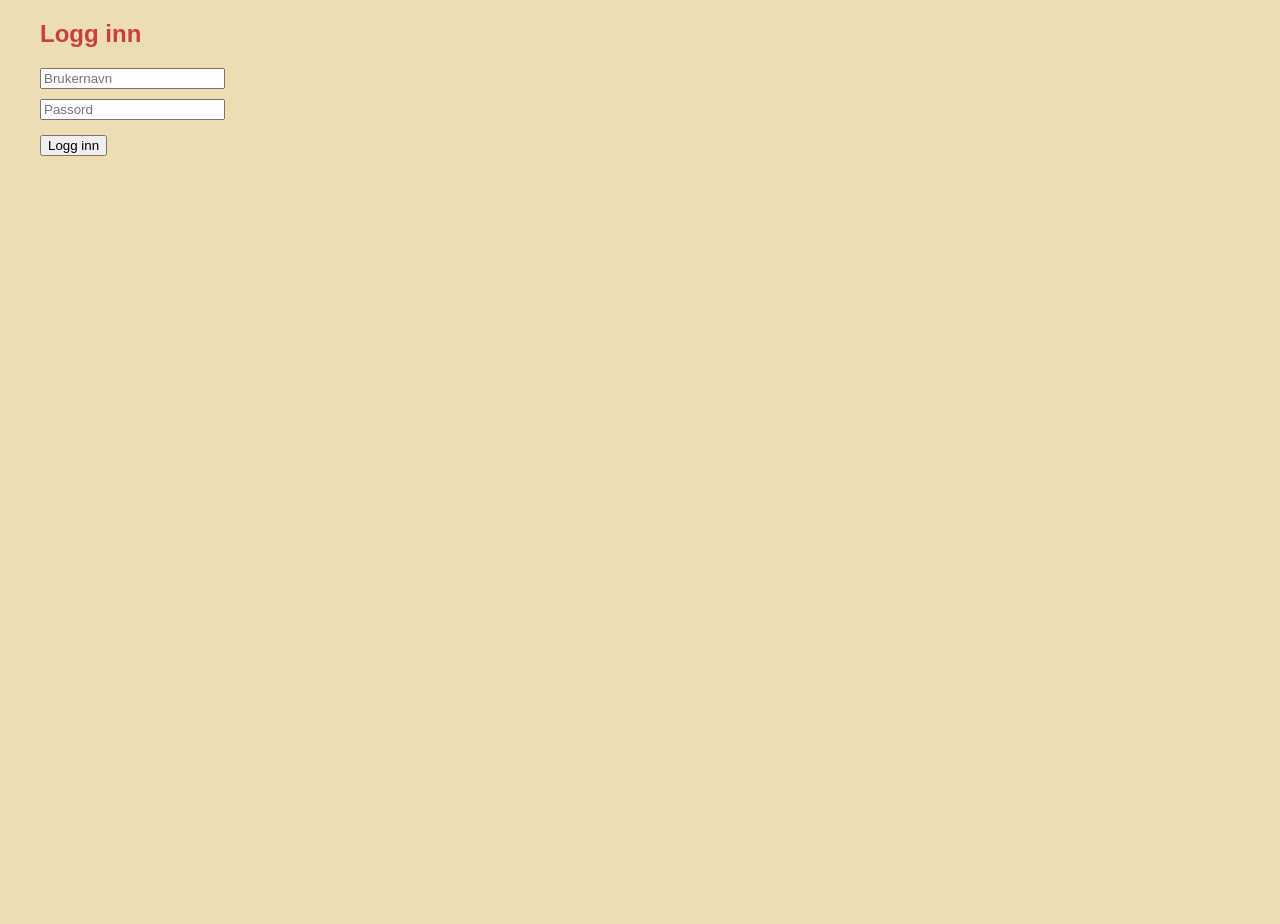
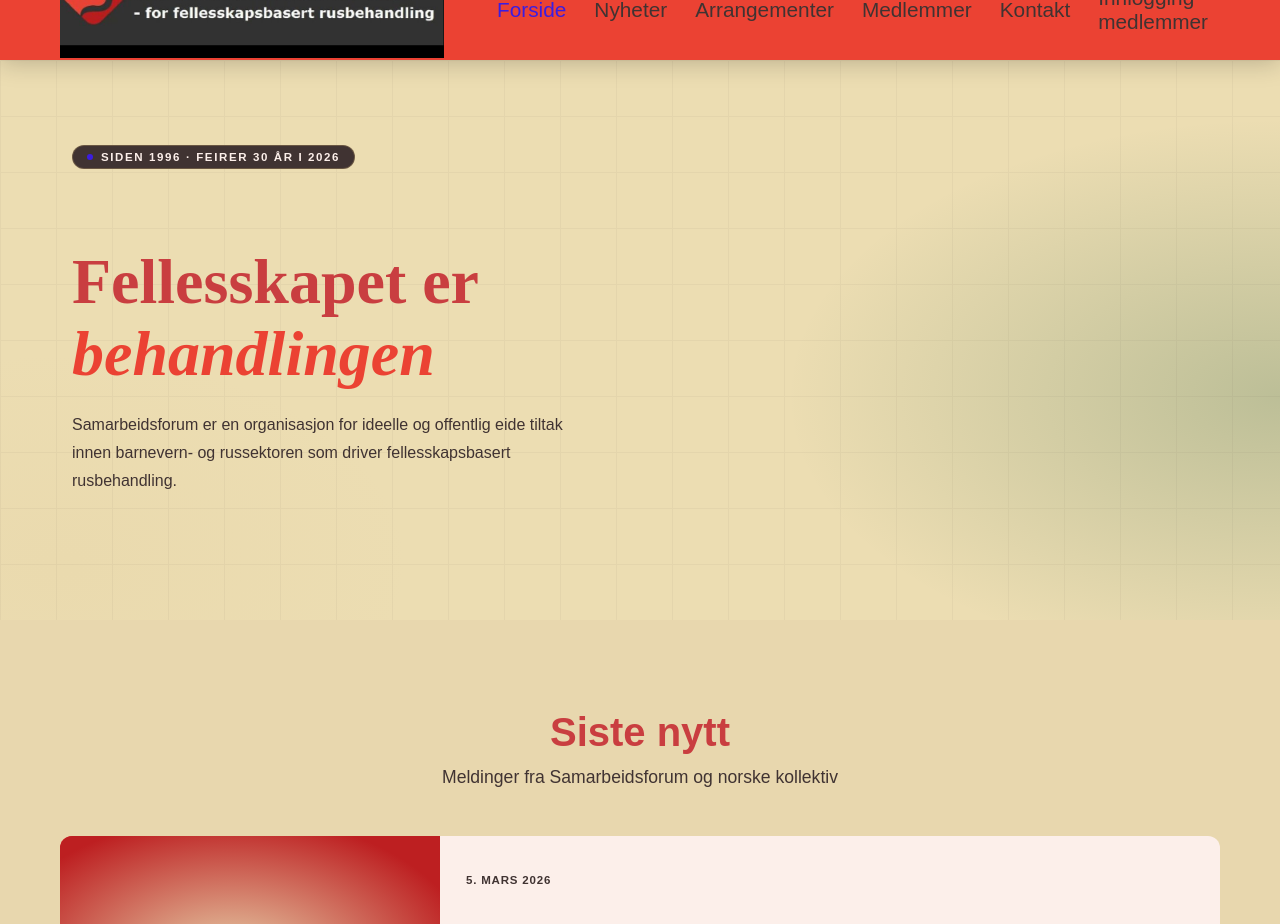
Before and after one commit to Laykajenta/Samarbeidsforum, a React (Vite) app in the folder felleskapsbasert/: page / in a window 1280 px wide. Shown: the part 40-964 px from the top of the page. Before the commit the page ends 800 px from the top, so only its background shows below. Built offline with nearby package versions, Linux system fonts and the light colour scheme.

Commit message:
la til react-router-dom og implementert ruter for navigasjon; opprettet useAuth-hook for brukerautentisering; oppdatert NavBar og beskyttede ruter

```diff
--- a/felleskapsbasert/package.json
+++ b/felleskapsbasert/package.json
@@ -11,7 +11,8 @@
   },
   "dependencies": {
     "react": "^19.2.5",
-    "react-dom": "^19.2.5"
+    "react-dom": "^19.2.5",
+    "react-router-dom": "^7.15.0"
   },
   "devDependencies": {
     "@eslint/js": "^10.0.1",
--- a/felleskapsbasert/src/App.jsx
+++ b/felleskapsbasert/src/App.jsx
@@ -1,3 +1,5 @@
+import { HashRouter, Routes, Route } from "react-router-dom";
+
 import NavBar from "./components/NavBar";
 import Hero from "./components/Hero";
 import News from "./components/News";
@@ -5,16 +7,20 @@
 import Members from "./components/Members";
 import Contact from "./components/Contact";
 import Footer from "./components/Footer";
+
 import Login from "./pages/Login";
 
 export default function App() {
-  return <Login />;
-}
+  return (
+    <HashRouter>
+      <NavBar />
 
-/* export default function App() {
-  return (
+      <Routes>
+        {/* 🟢 FULL FORSIDE */}
+        <Route
+          path="/"
+          element={
             <>
-      <NavBar />
               <Hero />
               <News />
               <Events />
@@ -22,5 +28,15 @@
               <Contact />
               <Footer />
             </>
+          }
+        />
+
+        {/* 🟢 MEDLEMMER (egen side, men samme komponent) */}
+        <Route path="/medlemmer" element={<Members />} />
+
+        {/* 🔐 LOGIN */}
+        <Route path="/login" element={<Login />} />
+      </Routes>
+    </HashRouter>
   );
-} */
+}
--- a/felleskapsbasert/src/components/NavBar.jsx
+++ b/felleskapsbasert/src/components/NavBar.jsx
@@ -13,7 +13,7 @@
         <li><a href="#arrangementer">Arrangementer</a></li>
         <li><a href="#medlemmer">Medlemmer</a></li>
         <li><a href="#kontakt">Kontakt</a></li>
-        <li><a href="#innlogging">Innlogging medlemmer</a></li>
+        <li><a href="../pages/Login.jsx">Innlogging medlemmer</a></li>
 
       </ul>
     </nav>
--- a/felleskapsbasert/src/styles/base.css
+++ b/felleskapsbasert/src/styles/base.css
@@ -16,7 +16,34 @@
   display: block;
 } */
 
-h2{
+h2 {
   color: var(--tittel);
-  font-size: 2 rem;
+  font-size: 2rem;
 }
+
+/* Layout Wrapper */
+.wrapper {
+  max-width: 1200px;
+  margin: 0 auto;
+  padding: 0 clamp(20px, 5vw, 60px);
+}
+
+/* Section Styling */
+.section-header {
+  margin-bottom: 48px;
+  text-align: center;
+}
+
+.section-title {
+  color: var(--tittel);
+  font-size: clamp(1.75rem, 4vw, 2.5rem);
+  font-weight: 600;
+  margin-bottom: 12px;
+  margin-top: 0;
+}
+
+.section-sub {
+  color: var(--tekst-nav);
+  font-size: clamp(0.95rem, 2vw, 1.1rem);
+  margin: 0;
+}
```
Also changed, not shown: felleskapsbasert/src/auth/useAuth.js (added, +27 -0 lines), felleskapsbasert/src/components/ProtevtedRoute.jsx (added, +14 -0 lines), 1 other file (tests, documents, lock files or other folders). Lines whose indentation alone changed are shown as unchanged.
